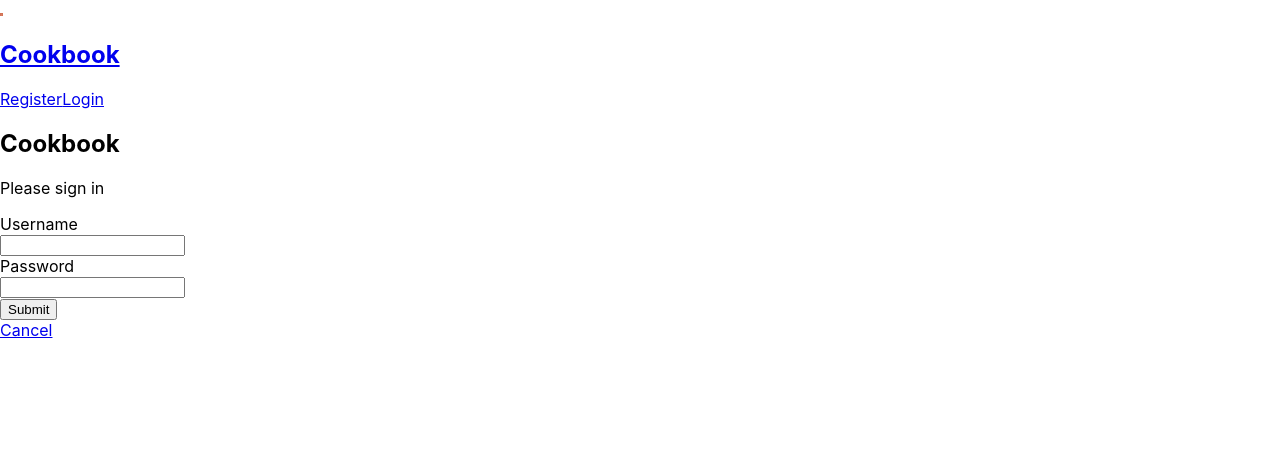
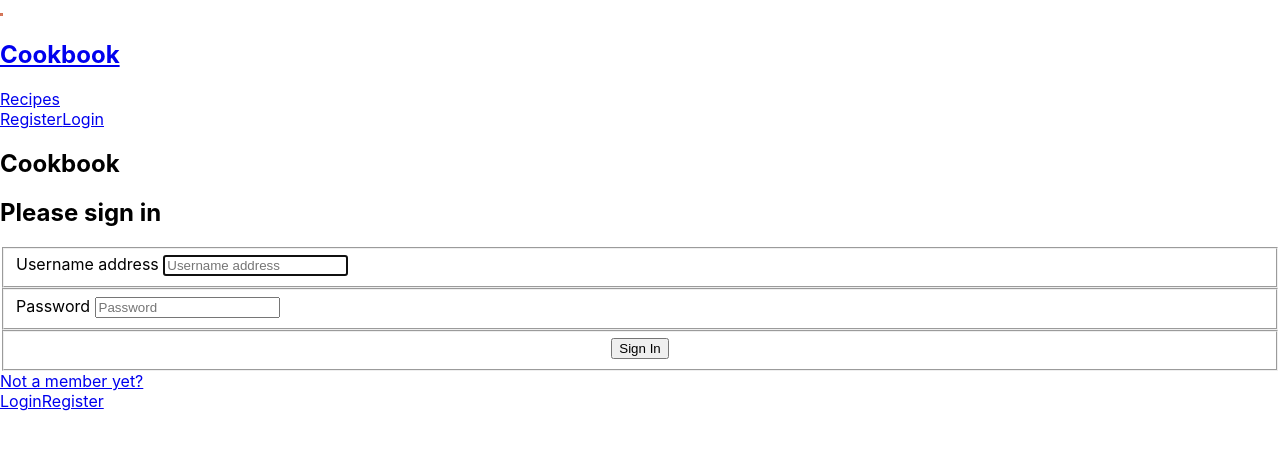
Before and after one commit to RKBGK/cookbook-client, a React (Create React App) app: page /login in a window 1280 px wide. Shown: the top 450 px of the page. Built offline with nearby package versions, Linux system fonts and the light colour scheme.

Commit message:
login partially working

```diff
--- a/package.json
+++ b/package.json
@@ -8,6 +8,7 @@
     "@testing-library/user-event": "^13.5.0",
     "react": "^18.2.0",
     "react-dom": "^18.2.0",
+    "react-icons": "^4.4.0",
     "react-router-dom": "^6.3.0",
     "react-scripts": "^2.1.3",
     "web-vitals": "^2.1.4"
--- a/src/components/ApplicationViews.js
+++ b/src/components/ApplicationViews.js
@@ -3,6 +3,7 @@ import { Route, Routes, Navigate } from 'react-router-dom'
 import { Login } from "./auth/Login"
 import { Register } from "./auth/Register"
 import { CategoryList } from "./category/CategoryList"
+import { RecipeList } from "./recipe/RecipeList"
 
 export const ApplicationViews = ({ token,user} ) => {
     const PrivateRoute = ({ children }) => {
@@ -11,10 +12,11 @@ export const ApplicationViews = ({ token,user} ) => {
   return (
     <>
         <Routes>
-            <Route exact path="/" element={<CategoryList  />} />
+            <Route exact path="/" element={<RecipeList />} />
+            <Route exact path="/recipes" element={<RecipeList  />} />
             <Route exact path="/categories" element={
                 <PrivateRoute>
-                    <CategoryList />
+                    <CategoryList/>
                 </PrivateRoute>
                 } />
             <Route exact path="/login" element={<Login />} />
--- a/src/components/Cookbook.js
+++ b/src/components/Cookbook.js
@@ -1,6 +1,6 @@
 
-import React, { useState,useEffect } from "react"
-import { Link } from 'react-router-dom';
+import React, { useState } from "react"
+import { Routes, Route, Navigate, Link} from 'react-router-dom';
 import { ApplicationViews } from "./ApplicationViews"
 import { NavBar } from "./nav/NavBar";
 // import { Login } from "./auth/Login"
@@ -10,32 +10,51 @@ import { NavBar } from "./nav/NavBar";
 
 
 export const Cookbook = () => {
-    const [token, setToken] = useState(localStorage.getItem('token'))
-    const [user, setUser] = useState(localStorage.getItem('user'))
+    const [token, setTokenState] = useState(localStorage.getItem('token'))
 
-    useEffect(() => {
-        setToken()
-        setUser()
-    },[])
-    // useEffect(() => {setUser()},[])
-    console.log(token)
-    console.log(user)
+    const setToken = (newToken) => {
+        localStorage.setItem('token', newToken)
+        setTokenState(newToken)
+      }
+
+      const setUserId = (userid) => {
+        localStorage.setItem('user', userid)
+        console.log(localStorage.getItem('userId'))
+      }
+
+
   return (
-    <div className="App">
-      <header className="App-header">
+    <>
+        <Routes>
+            <Route render={() => {
+                if (localStorage.getItem("token")) {
+                    return <>
+                        <Route>
+                            <NavBar  token={token} setTokenState={setTokenState} />
 
-      </header>
-      {/* <Navigation token={token} user={user} /> */}
-      <NavBar token={token} user={user} />
-      <ApplicationViews token={token} user={user} />
-      {/* <Link to="/categories" className="navbar-item">Categories</Link>
-      <Login token={token} setToken={setToken} setUser={setUser} />
-      <Register token={token} setToken={setToken}/> */}
-      {user ? (
-                <Link to="/categories" className="navbar-item">Categories</Link>
-            ) : (
-            ''
-            )}
-    </div>
+                        </Route>
+                    </>
+                } else {
+                    return <Navigate to="/login" />
+                }
+            }} />
+
+
+
+
+            {/* <NavBar token={token} user={user} setToken={setToken} setUserId={setUserId}/>
+        <ApplicationViews token={token} user={user} setToken={setToken} setUserId={setUserId}/> */}
+        </Routes>
+        {/* <Login />
+        <Register /> */}
+         <NavBar token={token} setToken={setToken} />
+         <ApplicationViews token={token} setToken={setToken} setUserId={setUserId}/>
+         <Link className="nav-link" to="/login" >
+            Login
+          </Link>
+          <Link className="nav-link" to="/register">
+            Register
+          </Link>
+    </>
   );
 }
--- a/src/components/auth/Login.js
+++ b/src/components/auth/Login.js
@@ -1,66 +1,71 @@
-import React, { useRef, useState } from "react"
+import React, { useRef } from "react"
 import { Link, useNavigate} from "react-router-dom"
-import { loginUser } from "./AuthManager"
+// import { loginUser } from "./AuthManager"
 
-export const Login = ({ setToken, setUser }) => {
+export const Login = ({ setUserId, setToken }) => {
   const username = useRef()
   const password = useRef()
   const navigate = useNavigate();
-  const [isUnsuccessful, setisUnsuccessful] = useState(false)
+  const invalidDialog = useRef()
 
   const handleLogin = (e) => {
     e.preventDefault()
 
-    const user = {
+    return fetch("http://127.0.0.1:8000/login", {
+        method: "POST",
+        headers: {
+            "Content-Type": "application/json",
+            "Accept": "application/json"
+        },
+        body: JSON.stringify({
             username: username.current.value,
             password: password.current.value
-    }
+        })
+    })
+        .then(res => res.json())
+        .then(res => {
+            if ("valid" in res && res.valid && "token" in res) {
+                localStorage.setItem("token", res.token)
+                localStorage.setItem("user", res.user)
+                setToken(res.token)
+                setUserId(res.userId)
+                navigate('/')
 
-    loginUser(user).then(res => {
-    // if (res.includes("valid") && res.includes("token") ) {
-    if (res != null) {
-        setToken(res.token)
-        setUser(res.user)
-        navigate("/")
             }
             else {
-        setisUnsuccessful(true)
+                invalidDialog.current.showModal()
             }
         })
   }
 
   return (
-    <section className="columns is-centered">
-      <form className="column is-two-thirds" onSubmit={handleLogin}>
-        <h1 className="title">Cookbook</h1>
-        <p className="subtitle">Please sign in</p>
-
-        <div className="field">
-          <label className="label">Username</label>
-          <div className="control">
-            <input className="input" type="text" ref={username} />
-          </div>
-        </div>
-
-        <div className="field">
-          <label className="label">Password</label>
-          <div className="control">
-            <input className="input" type="password" ref={password} />
-          </div>
-        </div>
-
-        <div className="field is-grouped">
-          <div className="control">
-            <button className="button is-link" type="submit" >Submit</button>
-          </div>
-          <div className="control">
-            <Link to="/register" className="button is-link is-light">Cancel</Link>
-          </div>
-        </div>
-        {
-          isUnsuccessful ? <p className="help is-danger">Username or password not valid</p> : ''
-        }
+    <main className="container--login">
+    <dialog className="dialog dialog--auth" ref={invalidDialog}>
+        <div>Username or password was not valid.</div>
+        <button className="button--close" onClick={e => invalidDialog.current.close()}>Close</button>
+    </dialog>
+    <section>
+        <form className="form--login" onSubmit={handleLogin}>
+            <h1>Cookbook</h1>
+            <h2>Please sign in</h2>
+            <fieldset>
+                <label htmlFor="inputUsername"> Username address </label>
+                <input ref={username} type="username" id="username" className="form-control" placeholder="Username address" required autoFocus />
+            </fieldset>
+            <fieldset>
+                <label htmlFor="inputPassword"> Password </label>
+                <input ref={password} type="password" id="password" className="form-control" placeholder="Password" required />
+            </fieldset>
+            <fieldset style={{
+                textAlign: "center"
+            }}>
+                <button className="btn btn-1 btn-sep icon-send" type="submit">Sign In</button>
+            </fieldset>
         </form>
     </section>
+    <section className="link--register">
+        <Link to="/register">Not a member yet?</Link>
+    </section>
+</main>
   )
 }
--- a/src/components/category/CategoryList.js
+++ b/src/components/category/CategoryList.js
@@ -5,11 +5,7 @@ export const CategoryList = () => {
 
     return (
         <>
-       <h1>test</h1>
-       <h1>test</h1>
-       <h1>test</h1>
-       <h1>test</h1>
-        <h1>test</h1>
+       <h1>category page only for logged in user</h1>
         </>
     )
 }
--- a/src/components/nav/NavBar.js
+++ b/src/components/nav/NavBar.js
@@ -3,7 +3,8 @@ import { Link, useNavigate } from "react-router-dom"
 import "./NavBar.css"
 import Logo from "./cookbook.jpeg"
 
-export const NavBar = ({ token, setToken }) => {
+export const NavBar = ({ token, setTokenState}) => {
+
   const navigate = useNavigate();
   const navbar = useRef()
   const hamburger = useRef()
@@ -27,8 +28,14 @@ export const NavBar = ({ token, setToken }) => {
         </a>
       </div>
 
+
       <div className="navbar-menu" ref={navbar}>
-        <div className="navbar-start">
+      <div className="navbar-start">
+
+                <Link to="/recipes" className="navbar-item">Recipes </Link>
+                {/* <Link to="/categories" className="navbar-item">Categories</Link>   */}
+        </div>
+
           {
             token
               ?
@@ -38,7 +45,7 @@ export const NavBar = ({ token, setToken }) => {
               :
               ""
           }
-        </div>
+
 
         <div className="navbar-end">
           <div className="navbar-item">
@@ -47,11 +54,12 @@ export const NavBar = ({ token, setToken }) => {
                 token
                   ?
                   <button className="button is-outlined" onClick={() => {
-                    setToken('')
+                    setTokenState('')
                     navigate('/login')
                   }}>Logout</button>
                   :
                   <>
+
                     <Link to="/register" className="button is-link">Register</Link>
                     <Link to="/login" className="button is-outlined">Login</Link>
                   </>
--- /dev/null
+++ b/src/components/recipe/RecipeList.js
@@ -0,0 +1,54 @@
+import React,  { useState, useEffect } from "react";
+// import { useState, useEffect } from "react";
+import { deleteRecipe, getRecipes } from "./RecipeManager.js";
+// import { useNavigate } from "react-router-dom";
+import { VscTrash} from "react-icons/vsc";
+import "../styles/recipe.css"
+
+// export const RecipeList = () => {
+
+//     return (
+//         <>
+//        <h1>recipe page only for logged in user</h1>
+//         </>
+//     )
+// }
+
+export const RecipeList = () => {
+    const [ recipes, setRecipes] = useState([])
+    // const navigate= useNavigate();
+    useEffect(() => {
+        getRecipes().then(data => setRecipes(data))
+    }, [])
+
+    const handleMethod= (method,id) => {
+        if (method === 'delete') {
+          console.log("delete")
+          deleteRecipe(id)
+          .then(() => getRecipes().then(setRecipes));
+        }
+      };
+
+    return (
+        <>
+           <article className="recipes">
+            <h1>hi</h1>
+
+                {
+                    recipes.map(recipe => {
+                        return <section key={`recipe--${recipe.id}`} className="card">
+                            <div className="recipe_title">{recipe.title}</div>
+                            <div className="recipe_date">{recipe.publication_date}</div>
+
+                            <VscTrash onClick={() => handleMethod('delete',recipe.id)}/>
+
+
+
+                        </section>
+                    })
+                }
+            </article>
+
+        </>
+    )
+}
--- /dev/null
+++ b/src/components/recipe/RecipeManager.js
@@ -0,0 +1,22 @@
+const remoteURL = "http://localhost:8000"
+
+export const getRecipes = () => {
+    return fetch(`${remoteURL}/recipes`, {
+        headers:{
+            "Authorization": `Token ${localStorage.getItem("token")}`
+        }
+    })
+        .then(response=> response.json())
+}
+
+export const deleteRecipe = (id) => {
+    console.log(id)
+    return fetch(`${remoteURL}/recipes${id}`, {
+        method: "DELETE",
+        headers: {
+            "Authorization": `Token ${localStorage.getItem("ltoken")}`
+        }
+     })
+        .then(getRecipes)
+
+}
--- a/src/index.js
+++ b/src/index.js
@@ -1,5 +1,5 @@
 import React from 'react';
-import { BrowserRouter  } from 'react-router-dom';
+import { BrowserRouter as Router  } from 'react-router-dom';
 import ReactDOM from 'react-dom/client';
 import './index.css';
 import reportWebVitals from './reportWebVitals';
@@ -9,9 +9,9 @@ import { Cookbook } from './components/Cookbook.js';
 const root = ReactDOM.createRoot(document.getElementById('root'));
 root.render(
   <React.StrictMode>
-    <BrowserRouter >
+    <Router >
       <Cookbook />
-    </BrowserRouter >
+    </Router >
 
   </React.StrictMode>
 );
```
Also changed, not shown: src/components/auth/AuthManager.js (+3 -11 lines), src/components/auth/Register.js (+14 -5 lines), src/components/styles/recipe.css (added), 1 other file (tests, documents, lock files or other folders). Lines whose indentation alone changed are shown as unchanged.
